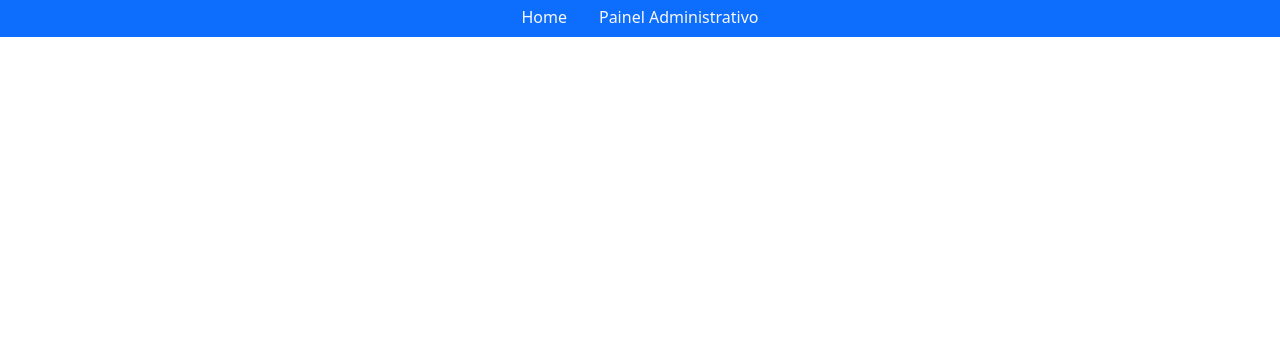
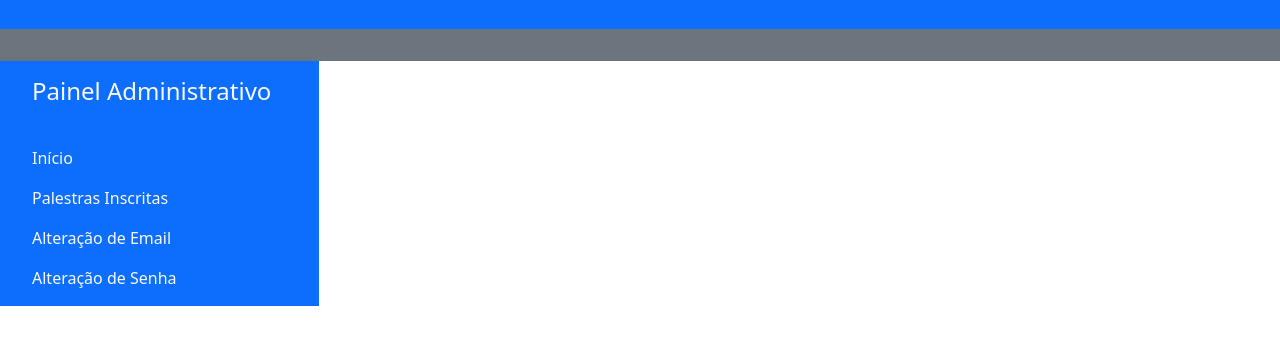
Before and after one commit to alynemartins6/Login-Palestra, a plain HTML site: page painel-adm.html in a window 1280 px wide. Shown: the part 27-372 px from the top of the page. Drawn offline with nearby package versions, Linux system fonts and the light colour scheme.

Commit message:
Inicio do painel adm, construindo um sidebar

```diff
--- a/painel-adm.html
+++ b/painel-adm.html
@@ -9,28 +9,53 @@
     <title>Painel Administrativo</title>
 </head>
 
-<header class="p-0 bg-light d-flex ">
+<header class="p-0 d-flex ">
     <img src="./imagens-logo/unifor-larga.png" class="img-fluid" width="400" alt="logo unifor">
     <h3 class="m-auto algin-self-center"></h3>
-  </header>
+</header>
+
+<nav class="bg-primary p-2">
+    <ul class="nav justify-content-center ">
+      <li class="nav-item">
+        <a class="nav-link " aria-current="page" href=""></a>
+      </li>
+</nav>
+<div class="d-flex flex-column align-items-center bg-secondary">
+    <h1 class="h3 mb-2 mt-2 p-2"></h1>
+</div>
+
 
 <body>
-    <nav class="bg-primary" >
-        <ul class="nav justify-content-center ">
-          <li class="nav-item">
-          <a class="nav-link active text-light" aria-current="page" href="pagina-principal.html">Home</a>
-        </li>
-        <li class="nav-item">
-          <a class="nav-link text-light" href="painel-adm.html">Painel Administrativo</a>
-        </li>
 
-        </ul>
-      </nav>
+<div class="d-flex" id="wrapper">
 
+  <nav class="bg-primary">
+    <ul class="nav justify-content-center ">
+      <li class="nav-item">
+        <a class="nav-link active text-light" aria-current="page" href=""></a>
+      </li>
+   </nav>
+  <div class="bg-primary">
 
+    <div class="sidebar-heading text-light pe-5 py-3 fs-4 fw-bold ">
+        <h4>Painel Administrativo</h4>
+    </div>
 
+    <div class="list-group list-group-flush my-3">
+      <a href="pagina-principal.html"class="text-light your-button-class">Início</a>
+    </div>
+    <div class="list-group list-group-flush my-3">
+      <a href="#"class="text-light your-button-class">Palestras Inscritas</a>
+    </div>
+    <div class="list-group list-group-flush my-3">
+      <a href="pagina-principal.html"class="text-light your-button-class">Alteração de Email</a>
+    </div>
+    <div class="list-group list-group-flush my-3">
+      <a href="pagina-principal.html"class="text-light your-button-class">Alteração de Senha</a>
+    </div>
+  </div>
 
-
+</div>
 
 
 
```
Also changed, not shown: pagina-principal.html (+3 -3 lines).
